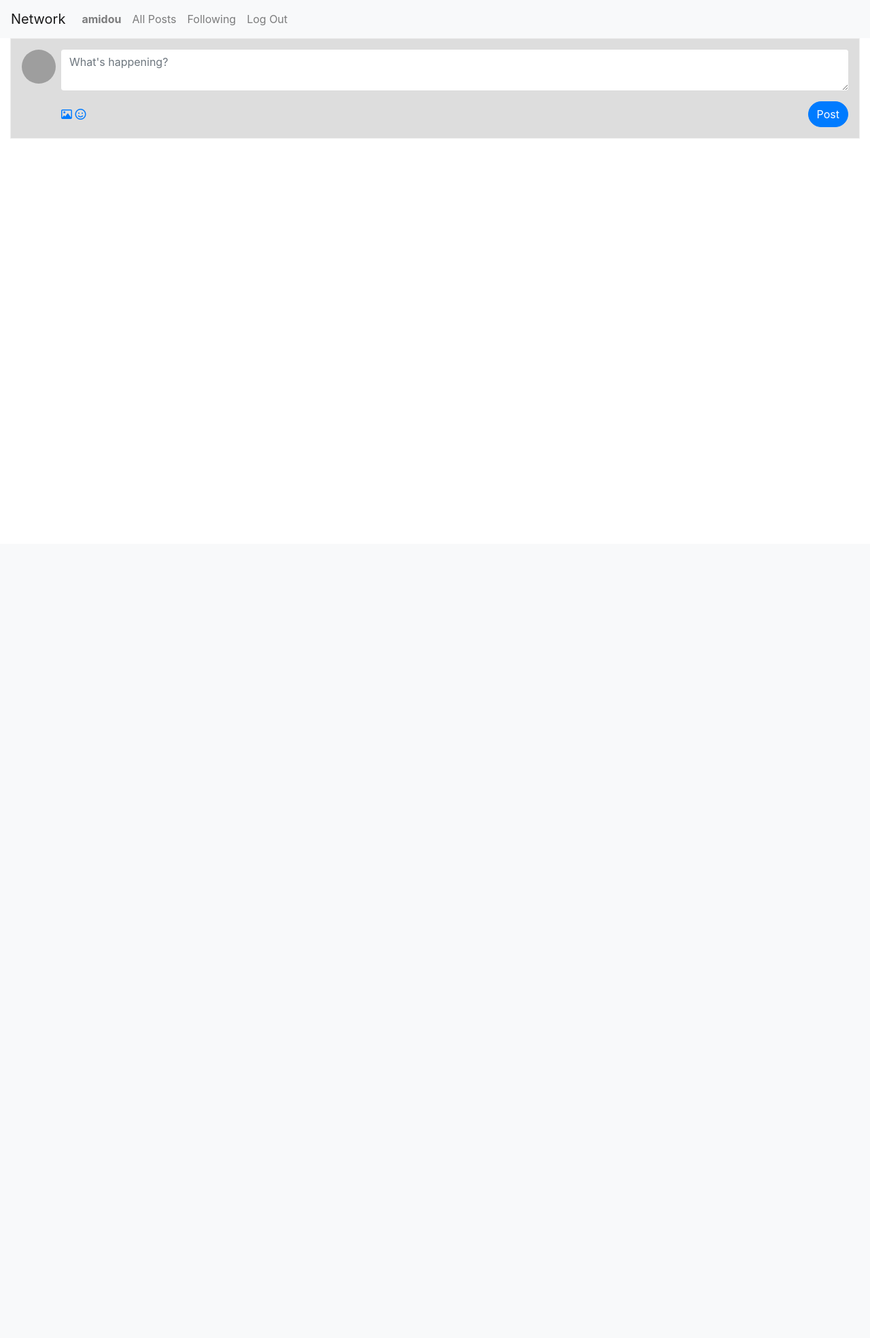
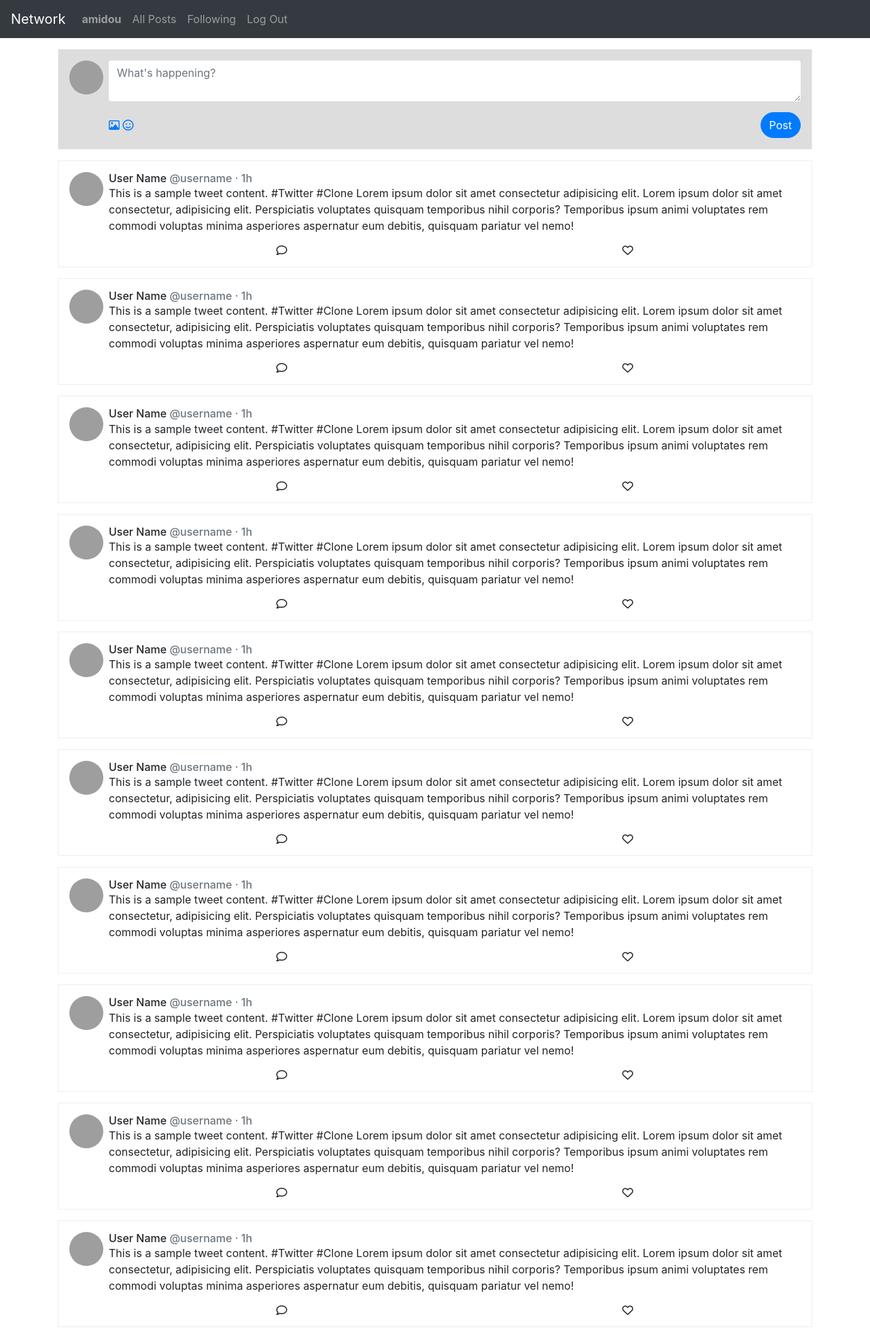
Before and after one commit to amidouzabre/CS50W_Network, a Django app: page / in a window 1280 px wide. Shown: the whole page at 68% size. Before the commit the page ends 203 px from the top, so only its background shows below. Run offline with Django 3.2, Linux system fonts and the light colour scheme; a user stored in the database is signed in; some libraries are stand-ins or nearby versions; grey boxes are pictures that could not be loaded.

Commit message:
Network->stye: fixed navbar

```diff
--- a/network/static/network/styles.css
+++ b/network/static/network/styles.css
@@ -1,9 +1,18 @@
+.body {
+    padding-top: 72px;
+}
+
 .post-box {
     border: 1px solid #eee;
     padding: 1rem;
     margin-bottom: 1rem;
+
+}
+
+.post-box.compose {
     background-color: rgb(221, 221, 221);
 }
+
 
 .profile-img {
     width: 50px;
--- a/network/templates/network/index.html
+++ b/network/templates/network/index.html
@@ -5,7 +5,7 @@
     {% if user.is_authenticated %}
 
         <!-- Post Composer -->
-        <div class="post-box ">
+        <div class="post-box compose">
             <div class="d-flex">
                 <img src="{{  user.user_img.url }}" class="profile-img me-2 mr-2" alt="Profile">
                 <div class="flex-grow-1">
@@ -20,6 +20,35 @@
                 </div>
             </div>
         </div>
+
+        <div class="posts">
+
+            {% for i in numbers%}
+            <div class="post-box">
+                <div class="d-flex">
+                    <img src="{{ user.user_img.url }}" class="profile-img me-2 mr-2" alt="Profile">
+
+                    <div class="d-flex flex-column">
+                        <h6 class="mb-0">User Name <span class="text-muted">@username · 1h</span></h6>
+                        <p>
+                            This is a sample tweet content. #Twitter #Clone
+                            Lorem ipsum dolor sit amet consectetur adipisicing elit.
+                            Lorem ipsum dolor sit amet consectetur, adipisicing elit. Perspiciatis voluptates quisquam temporibus nihil corporis? Temporibus ipsum animi voluptates rem commodi voluptas minima asperiores aspernatur eum debitis, quisquam pariatur vel nemo!
+                        </p>
+
+                        <div class="d-flex justify-content-around w-100">
+                            <i class="far fa-comment"></i>
+                            <i class="far fa-heart"></i>
+                        </div>
+
+                    </div>
+
+                </div>
+            </div>
+            {% endfor %}
+
+        </div>
+
     {% endif %}
 
 {% endblock %}
--- a/network/templates/network/layout.html
+++ b/network/templates/network/layout.html
@@ -10,7 +10,7 @@
     </head>
     <body>
 
-        <nav class="navbar navbar-expand-lg navbar-light bg-light">
+        <nav class="navbar navbar-expand-lg bg-dark navbar-dark fixed-top ">
             <a class="navbar-brand" href="#">Network</a>
 
             <div>
@@ -43,7 +43,7 @@
           </nav>
 
         <div class="body">
-            <div class="container-fluid">
+            <div class="container">
                 <div class="row">
                     <div class="col-12">
                         {% block body %}
--- a/network/views.py
+++ b/network/views.py
@@ -8,7 +8,7 @@ from .models import User
 
 
 def index(request):
-    return render(request, "network/index.html")
+    return render(request, "network/index.html", context={'numbers':range(10)})
 
 
 def login_view(request):
```
